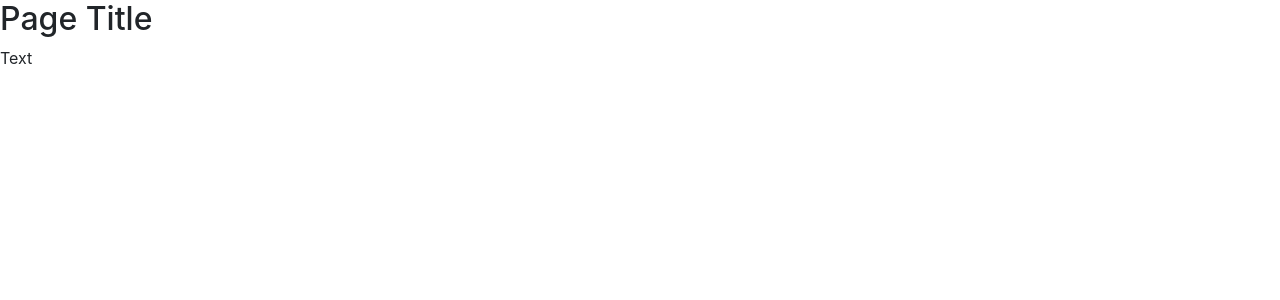
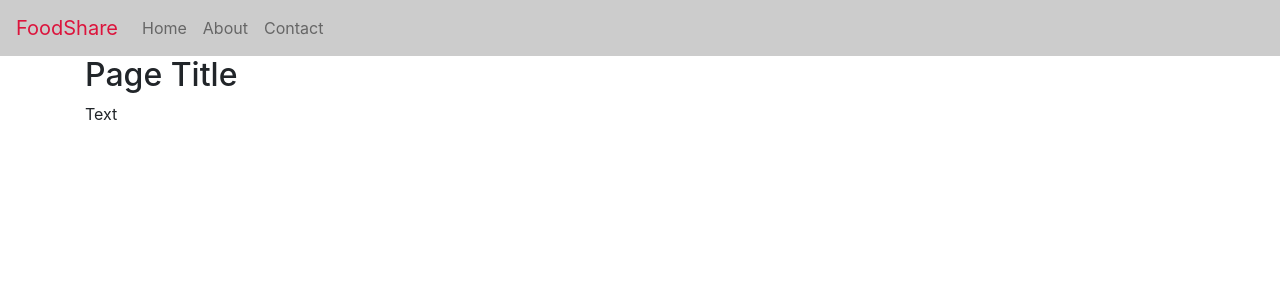
Before and after one commit to flozender/FoodShare, a React (Create React App) app: page / in a window 1280 px wide. Shown: the top 300 px of the page. Built offline with nearby package versions, Linux system fonts and the light colour scheme.

Commit message:
New components

```diff
--- a/src/App.js
+++ b/src/App.js
@@ -6,10 +6,15 @@
 import {About} from './About';
 import {Contact} from './Contact';
 import {NoMatch} from './NoMatch';
+import {Layout} from './components/Layout';
+import {Navigation} from './components/Navigation';
+
 
 function App() {
   return (
     <React.Fragment>
+	  <Navigation />
+	  <Layout>
 	  <Router>
 	    <Switch>
 	      <Route exact path="/" component={Home} />
@@ -18,6 +23,7 @@
 	      <Route exact component={NoMatch} />
 	    </Switch>
 	  </Router>
+	  </Layout>
 	</React.Fragment>
   );
 }
--- /dev/null
+++ b/src/components/Layout.js
@@ -0,0 +1,8 @@
+import React from 'react';
+import Container from 'react-bootstrap/Container';
+
+export const Layout = (props) => (
+	<Container>
+	  {props.children}
+	</Container>
+)
--- /dev/null
+++ b/src/components/Navigation.js
@@ -0,0 +1,31 @@
+import React from 'react';
+import {Nav, Navbar} from 'react-bootstrap';
+import styled from 'styled-components';
+
+const Styles = styled.div`
+  .navbar {
+    background-color: #CCC;
+}
+  .navbar-brand, .navbar-nav navbar.link {
+    color: #DC143C;
+    &:hover {
+      color: white;
+    }
+}
+`;
+
+export const Navigation = () => (
+	<Styles>
+	  <Navbar expand="lg">
+	    <Navbar.Brand href="/">FoodShare</Navbar.Brand>
+	    <Navbar.Toggle aria-controls="basic-navbar-nav"/>
+	    <Navbar.Collapse id="basic-navbar-nav">
+	      <Nav ClassName="ml-auto">
+	        <Nav.Item><Nav.Link href="/">Home</Nav.Link></Nav.Item>
+	        <Nav.Item><Nav.Link href="/About">About</Nav.Link></Nav.Item>
+	        <Nav.Item><Nav.Link href="/Contact">Contact</Nav.Link></Nav.Item>
+	      </Nav>
+	    </Navbar.Collapse>
+	  </Navbar>
+	</Styles>
+);
```
